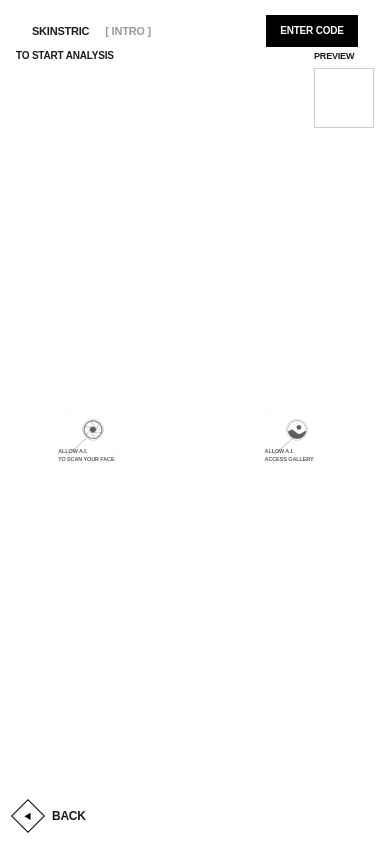
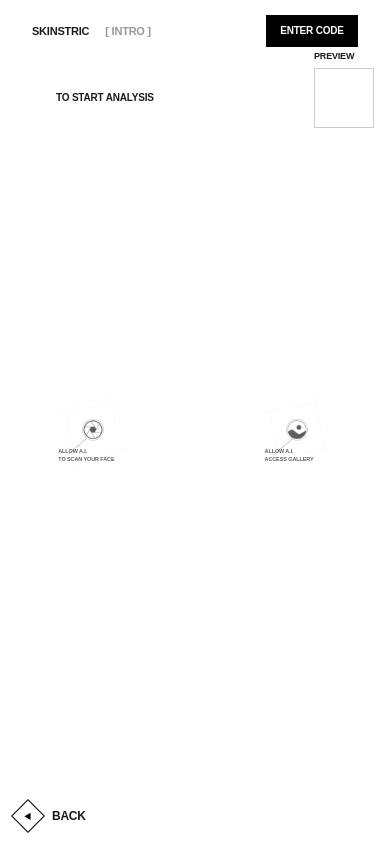
Before and after one commit to ScottS-Frontend/skinstricai, a React (Create React App) app: page /result in a window 390 px wide. Built offline with nearby package versions, Linux system fonts and the light colour scheme; no server answers; a web font is replaced by a local one.

Commit message:
tweak to some responsive rules

```diff
--- a/src/components/Testing/Testing.css
+++ b/src/components/Testing/Testing.css
@@ -342,6 +342,11 @@
   .button-arrow {
     font-size: 8px;
   }
+
+  .page-subtitle {
+    top: 90px !important;
+    left:3.5rem !important;
+  }
 }
 
 @media (max-width: 640px) {
@@ -355,6 +360,12 @@
   }
 }
 
+.page-subtitle {
+  top: 90px !important;
+  left: 1rem;
+  font-size: 11px;
+}
+
 @media (max-width: 480px) {
   .analysis-input {
     font-size: 24px;
```
